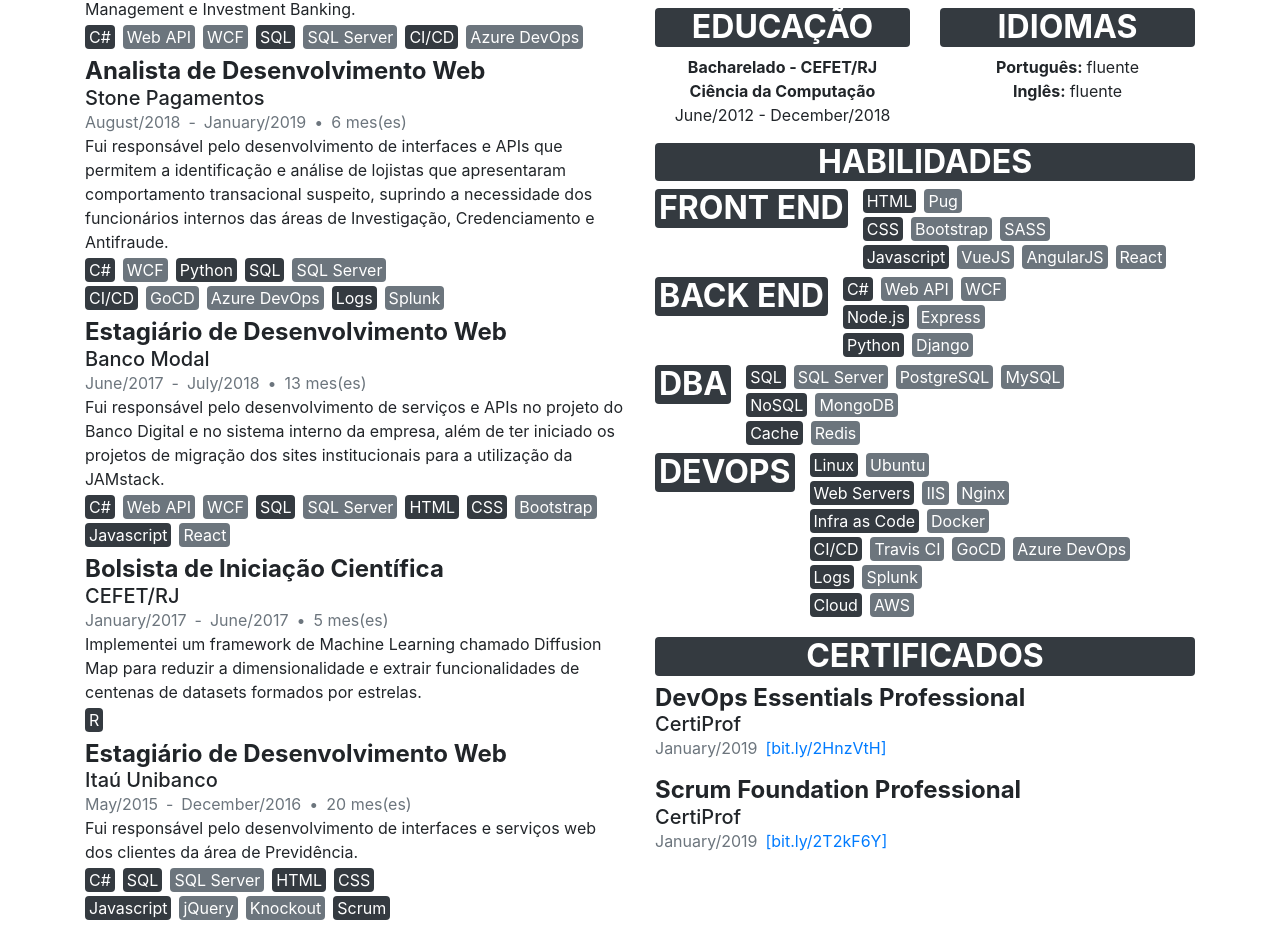
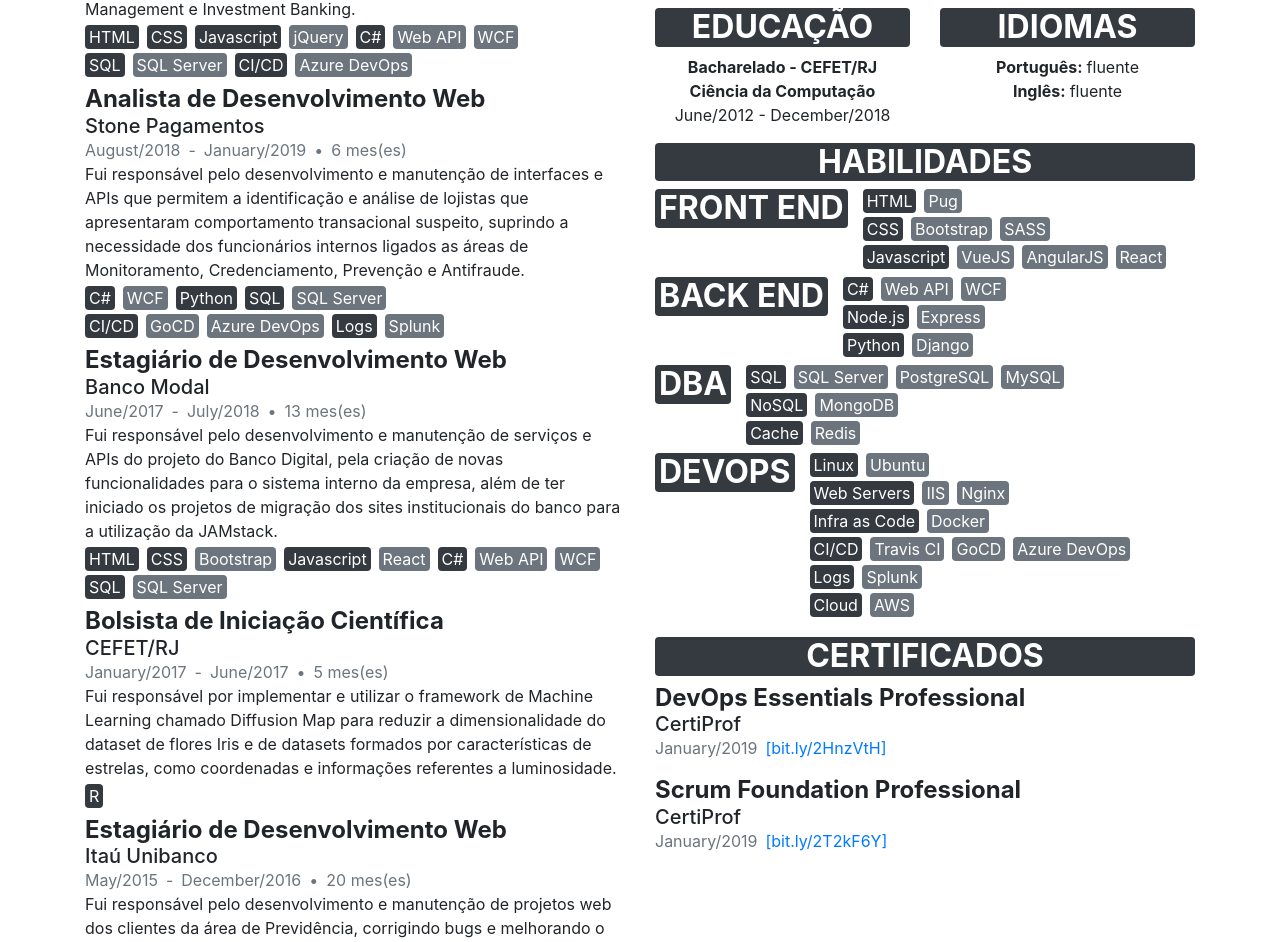
Before and after one commit to marco-carvalho/resume, a Vue app: page / in a window 1280 px wide. Shown: the part 286-1228 px from the top of the page. Built offline with nearby package versions, Linux system fonts and the light colour scheme.

Commit message:
update experiences

```diff
--- a/src/components/Experiences.vue
+++ b/src/components/Experiences.vue
@@ -30,6 +30,9 @@ div
             to: null,
             description: 'Fui responsável pelo desenvolvimento de interfaces e APIs que atendem as necessidades e demandas dos funcionários internos e clientes externos das áreas de Asset Management, Wealth Management e Investment Banking.',
             tecnologies: [
+              {name:"HTML"},
+              {name:"CSS"},
+              {name: "Javascript", subtecnologies: ["jQuery"]},
               {name:"C#", subtecnologies: ["Web API", "WCF"]},
               {name:"SQL", subtecnologies: ["SQL Server"]},
               {name:"CI/CD", subtecnologies: ["Azure DevOps"]},
@@ -40,7 +43,7 @@ div
             position: 'Analista de Desenvolvimento Web',
             from: this.$moment('20180801'),
             to: this.$moment('20190101'),
-            description: 'Fui responsável pelo desenvolvimento de interfaces e APIs que permitem a identificação e análise de lojistas que apresentaram comportamento transacional suspeito, suprindo a necessidade dos funcionários internos das áreas de Investigação, Credenciamento e Antifraude.',
+            description: 'Fui responsável pelo desenvolvimento e manutenção de interfaces e APIs que permitem a identificação e análise de lojistas que apresentaram comportamento transacional suspeito, suprindo a necessidade dos funcionários internos ligados as áreas de Monitoramento, Credenciamento, Prevenção e Antifraude.',
             tecnologies: [
               {name:"C#", subtecnologies: ["WCF"]},
               {name:"Python"},
@@ -54,13 +57,13 @@ div
             position: 'Estagiário de Desenvolvimento Web',
             from: this.$moment("20170601"),
             to: this.$moment('20180701'),
-            description: "Fui responsável pelo desenvolvimento de serviços e APIs no projeto do Banco Digital e no sistema interno da empresa, além de ter iniciado os projetos de migração dos sites institucionais para a utilização da JAMstack.",
+            description: "Fui responsável pelo desenvolvimento e manutenção de serviços e APIs do projeto do Banco Digital, pela criação de novas funcionalidades para o sistema interno da empresa, além de ter iniciado os projetos de migração dos sites institucionais do banco para a utilização da JAMstack.",
             tecnologies: [
-              {name:"C#", subtecnologies: ["Web API", "WCF"]},
-              {name:"SQL", subtecnologies: ["SQL Server"]},
               {name:"HTML"},
               {name:"CSS", subtecnologies: ["Bootstrap"]},
               {name:"Javascript", subtecnologies: ["React"]},
+              {name:"C#", subtecnologies: ["Web API", "WCF"]},
+              {name:"SQL", subtecnologies: ["SQL Server"]},
             ]
           },
           {
@@ -68,7 +71,7 @@ div
             position: 'Bolsista de Iniciação Científica',
             from: this.$moment("20170101"),
             to: this.$moment("20170601"),
-            description: 'Implementei um framework de Machine Learning chamado Diffusion Map para reduzir a dimensionalidade e extrair funcionalidades de centenas de datasets formados por estrelas.',
+            description: 'Fui responsável por implementar e utilizar o framework de Machine Learning chamado Diffusion Map para reduzir a dimensionalidade do dataset de flores Iris e de datasets formados por características de estrelas, como coordenadas e informações referentes a luminosidade.',
             tecnologies: [
               {name: "R"}
             ]
@@ -78,14 +81,13 @@ div
             position: 'Estagiário de Desenvolvimento Web',
             from: this.$moment("20150501"),
             to: this.$moment("20161201"),
-            description: 'Fui responsável pelo desenvolvimento de interfaces e serviços web dos clientes da área de Previdência.',
+            description: 'Fui responsável pelo desenvolvimento e manutenção de projetos web dos clientes da área de Previdência, corrigindo bugs e melhorando o desempenho.',
             tecnologies: [
-              {name: "C#"},
-              {name: "SQL", subtecnologies: ["SQL Server"]},
               {name: "HTML"},
               {name: "CSS"},
               {name: "Javascript", subtecnologies: ["jQuery", "Knockout"]},
-              {name: "Scrum"}
+              {name: "C#"},
+              {name: "SQL", subtecnologies: ["SQL Server"]},
             ]
           }
         ]
```
